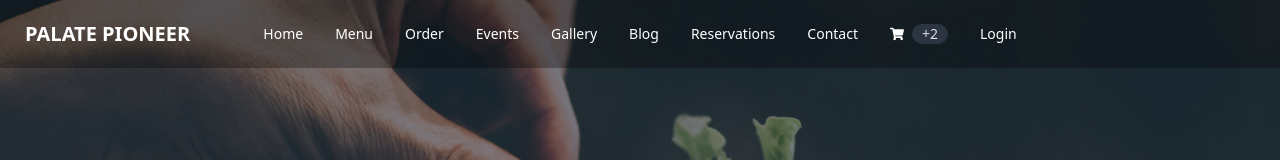
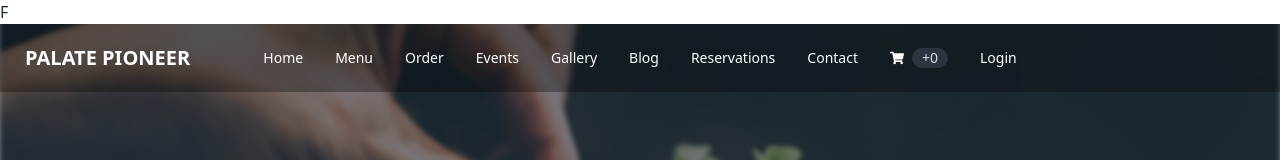
Before and after one commit to afrinchowa/palate-pioneer-restaurent, a React (Vite) app: page /order/Dessert in a window 1280 px wide. Shown: the top 160 px of the page. Built offline with nearby package versions, Linux system fonts and the light colour scheme; no server answers.

Commit message:
add cart length calculated by tanstack query

```diff
--- a/package.json
+++ b/package.json
@@ -12,6 +12,7 @@
   "dependencies": {
     "@egjs/react-flicking": "^4.11.2",
     "@smastrom/react-rating": "^1.5.0",
+    "@tanstack/react-query": "^5.44.0",
     "axios": "^1.7.2",
     "firebase": "^10.11.0",
     "keen-slider": "^6.8.6",
--- a/src/Components/FoodCard/FoodCard.jsx
+++ b/src/Components/FoodCard/FoodCard.jsx
@@ -1,7 +1,8 @@
 import Swal from "sweetalert2";
 import useAuth from "../../hooks/useAuth";
 import { useLocation, useNavigate } from "react-router-dom";
-import axios from "axios";
+import useAxiosSecure from "../../hooks/useAxiosSecure";
+
 
 
 
@@ -10,6 +11,7 @@ const FoodCard = ({ item }) => {
   const {user} = useAuth();
 const navigate = useNavigate();
 const location = useLocation();
+const axiosSecure =useAxiosSecure();
 
   const handleAddToCart = (food) => {
 if(user && user.email){
@@ -21,7 +23,7 @@ email:user.email,
 name,
 image,price
 }
-axios.post('http://localhost:5000/carts',cartItem)
+axiosSecure.post('/carts',cartItem)
 .then(res=> {
   console.log(res.data)
   if(res.data.insertedId){
--- a/src/Pages/Shared/Navbar/Navbar.jsx
+++ b/src/Pages/Shared/Navbar/Navbar.jsx
@@ -2,10 +2,14 @@ import { Link } from "react-router-dom";
 import { AuthContext } from "../../../Providers/AuthProvider";
 import { useContext } from "react";
 import { FaShoppingCart } from "react-icons/fa";
+import useCart from "../../../hooks/useCart";
 
 
 const Navbar = () => {
   const { user, logOut } = useContext(AuthContext);
+  const [cart] =useCart();
+
+
   const handleLogOut = () => {
     logOut()
       .then(() => {})
@@ -40,7 +44,7 @@ const Navbar = () => {
       <li>
         <button className=" bg-transparent text-white">
         < FaShoppingCart/>
-          <div className="badge badge-neutral ">+2</div>
+          <div className="badge badge-neutral ">+{cart.length}</div>
         </button>
       </li>
 
--- a/src/hooks/useAxiosSecure.jsx
+++ b/src/hooks/useAxiosSecure.jsx
@@ -1,11 +1,8 @@
 import axios from "axios";
 
-export const axiosSecure = axios.create(
-
-
-    { baseURL: 'http://localhost:5000'})
+const axiosSecure = axios.create({ baseURL: "http://localhost:5000" });
 const useAxiosSecure = () => {
-    return axiosSecure;
+  return axiosSecure;
 };
 
 export default useAxiosSecure;
--- /dev/null
+++ b/src/hooks/useCart.jsx
@@ -0,0 +1,18 @@
+import { useQuery } from "@tanstack/react-query";
+import useAxiosSecure from "./useAxiosSecure";
+
+const useCart = () => {
+  //    tanstack query
+  const axiosSecure = useAxiosSecure();
+  const { data: cart = [] } = useQuery({
+    queryKey: ["cart"],
+    queryFn: async () => {
+      const res = await axiosSecure.get("/carts");
+      return res.data;
+    },
+  });
+
+  return [cart];
+};
+
+export default useCart;
--- a/src/main.jsx
+++ b/src/main.jsx
@@ -7,16 +7,26 @@ import {
 import { router } from './Routes/Routes';
 import {  HelmetProvider } from 'react-helmet-async';
 import AuthProvider from './Providers/AuthProvider';
+import {
+  QueryClient,
+  QueryClientProvider,
 
+} from '@tanstack/react-query'
+
+
+const queryClient = new QueryClient();
 
 ReactDOM.createRoot(document.getElementById('root')).render(
   <React.StrictMode>
 <AuthProvider>
-<HelmetProvider>
+<QueryClientProvider client={queryClient}>
+<HelmetProvider>F
 <div className='text-[#1A1423]'>
    <RouterProvider router={router} />
    </div>
 </HelmetProvider>
+    </QueryClientProvider>
+
 </AuthProvider>
   </React.StrictMode>,
 )
```
Also changed, not shown: 2 other files (tests, documents, lock files or other folders).
